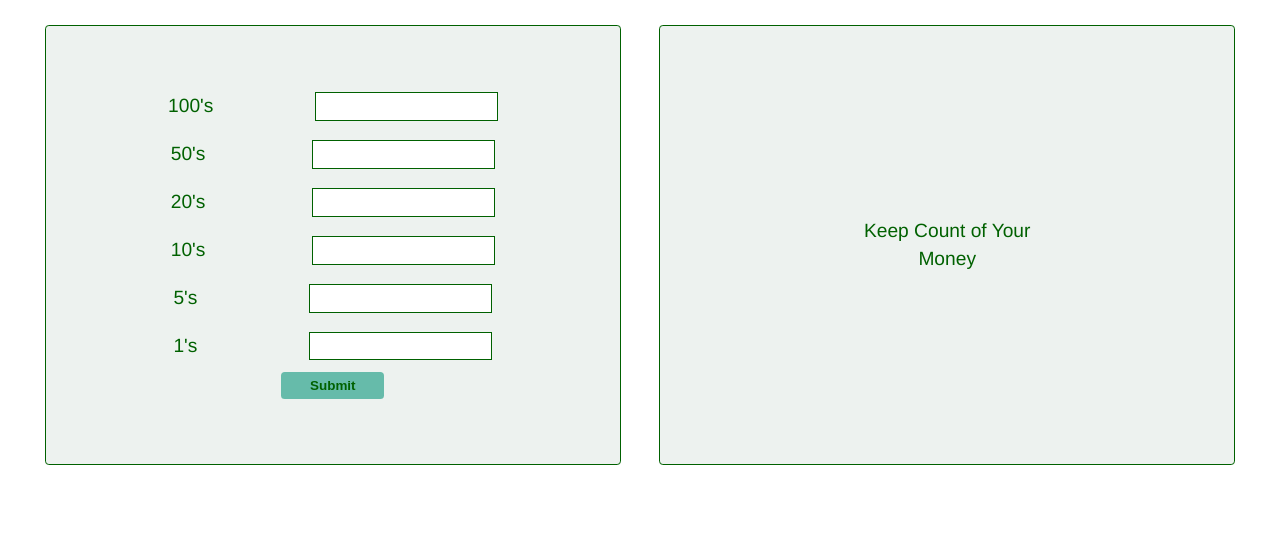
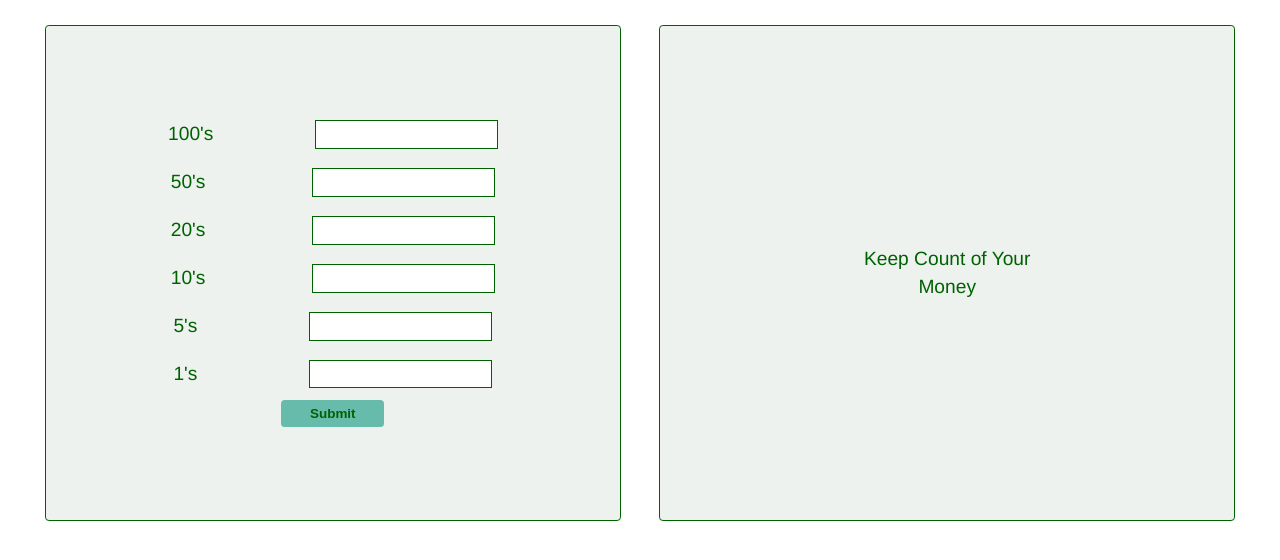
Before and after one commit to evo-g/money-counter, a website built with Parcel: page src/index.html in a window 1280 px wide. Shown: the part 106-666 px from the top of the page. Built offline with nearby package versions, Linux system fonts and the light colour scheme.

Commit message:
changes css height to form and container

```diff
--- a/src/style.css
+++ b/src/style.css
@@ -40,7 +40,7 @@ h1 {
   align-items: center;
   margin: 1rem;
   width: 45vw;
-  height: 55vh;
+  height: 62vh;
   border-radius: .2rem;
   color: #006100;
 }
@@ -54,7 +54,7 @@ form {
   align-items: center;
   margin: 1rem;
   width: 45vw;
-  height: 55vh;
+  height: 62vh;
   color: #006100;
   border-radius: .2rem;
   position: relative;
```
